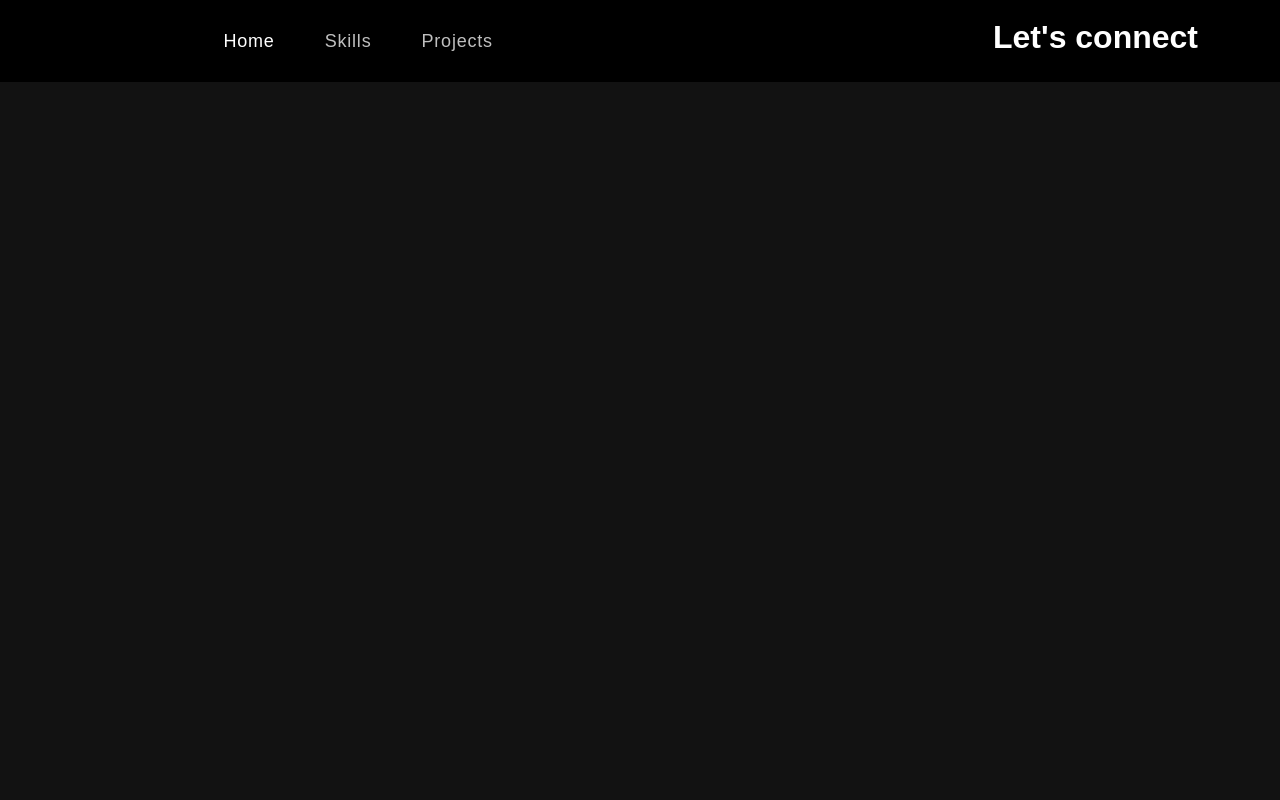
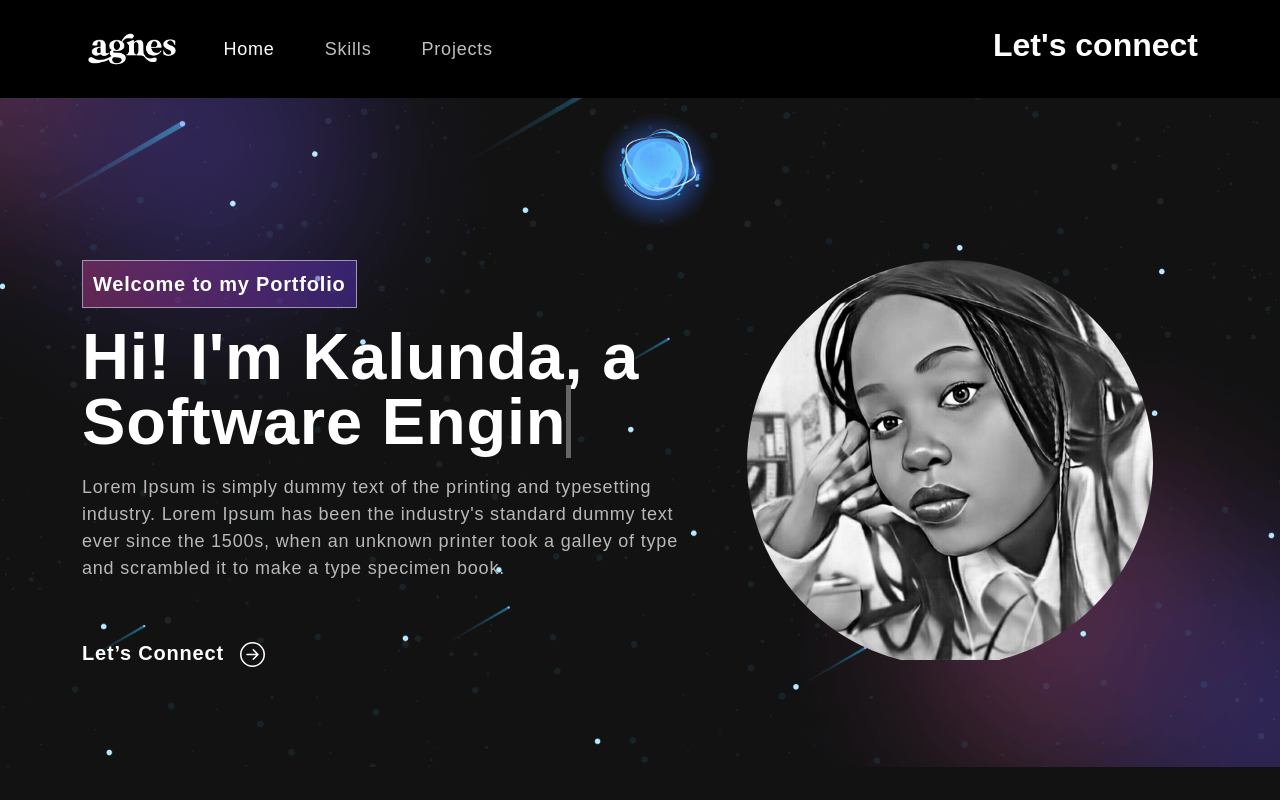
Before and after one commit to Agnes-Kalunda/agness, a React (Create React App) app: page / in a window 1280 px wide. Built offline with nearby package versions, Linux system fonts and the light colour scheme.

Commit message:
Banner component

```diff
--- a/package.json
+++ b/package.json
@@ -6,10 +6,13 @@
     "@testing-library/jest-dom": "^5.17.0",
     "@testing-library/react": "^13.4.0",
     "@testing-library/user-event": "^13.5.0",
+    "animate.css": "^4.1.1",
     "bootstrap": "^5.3.3",
     "react": "^18.2.0",
     "react-bootstrap": "^2.10.1",
+    "react-bootstrap-icons": "^1.11.3",
     "react-dom": "^18.2.0",
+    "react-on-screen": "^2.1.1",
     "react-scripts": "5.0.1",
     "web-vitals": "^2.1.4"
   },
--- a/src/App.js
+++ b/src/App.js
@@ -1,11 +1,13 @@
 import './App.css';
 import 'bootstrap/dist/css/bootstrap.min.css'
 import { NavBar } from './components/NavBar';
+import { Banner } from './components/Banner';
 
 function App() {
   return (
     <div className="App">
       < NavBar />
+      < Banner/>
 
     </div>
   );
--- a/src/components/Banner.js
+++ b/src/components/Banner.js
@@ -0,0 +1,84 @@
+import { useState, useEffect } from "react";
+import { Container, Row, Col } from "react-bootstrap";
+import imgg from "../assets/img/IMG_92vnxx.jpg"
+import { ArrowRightCircle } from 'react-bootstrap-icons';
+import 'animate.css';
+import TrackVisibility from 'react-on-screen';
+
+export const Banner = () => {
+  const [loopNum, setLoopNum] = useState(0);
+  const [isDeleting, setIsDeleting] = useState(false);
+  const [text, setText] = useState('');
+  const [delta, setDelta] = useState(300 - Math.random() * 100);
+  const [index, setIndex] = useState(1);
+  const toRotate = [ "Software Engineer", "ML Engineer", "Technical Writer" ];
+  const period = 500;
+
+  useEffect(() => {
+    let ticker = setInterval(() => {
+      tick();
+    }, delta);
+
+    return () => { clearInterval(ticker) };
+  }, [text])
+
+  const tick = () => {
+    let i = loopNum % toRotate.length;
+    let fullText = toRotate[i];
+    let updatedText = isDeleting ? fullText.substring(0, text.length - 1) : fullText.substring(0, text.length + 1);
+
+    setText(updatedText);
+
+    if (isDeleting) {
+      setDelta(prevDelta => prevDelta / 2);
+    }
+
+    if (!isDeleting && updatedText === fullText) {
+      setIsDeleting(true);
+      setIndex(prevIndex => prevIndex - 1);
+      setDelta(period);
+    } else if (isDeleting && updatedText === '') {
+      setIsDeleting(false);
+      setLoopNum(loopNum + 1);
+      setIndex(1);
+      setDelta(50);
+    } else {
+      setIndex(prevIndex => prevIndex + 1);
+    }
+  }
+
+  return (
+    <section className="banner" id="home">
+      <Container>
+        <Row className="aligh-items-center">
+          <Col xs={12} md={6} xl={7}>
+            <TrackVisibility>
+              {({ isVisible }) =>
+              <div className={isVisible ? "animate__animated animate__fadeIn" : ""}>
+                <span className="tagline">Welcome to my Portfolio</span>
+                <h1>{`Hi! I'm Kalunda, a `}
+                <br/><span className="txt-rotate" dataPeriod="1000" data-rotate='[ "Software Engineer", "ML Engineer", "Technical Writer" ]'><span className="wrap">{text}</span></span></h1>
+                  <p>Lorem Ipsum is simply dummy text of the printing and typesetting industry. Lorem Ipsum has been the industry's standard dummy text ever since the 1500s, when an unknown printer took a galley of type and scrambled it to make a type specimen book.</p>
+                  <button onClick={() => console.log('connect')} style={{ color: 'white' }}>
+  <a href="#connect" style={{ color: 'white', textDecoration: 'none' }}>Let’s Connect <ArrowRightCircle size={25} /></a>
+</button>
+
+              </div>}
+            </TrackVisibility>
+          </Col>
+          <Col xs={12} md={6} xl={5}>
+            <TrackVisibility>
+              {({ isVisible }) =>
+                <div className={isVisible ? "animate__animated animate__zoomIn" : ""}>
+                  <div className="circular-image">
+                  <img src={imgg} alt="vite"/>
+                  </div>
+
+                </div>}
+            </TrackVisibility>
+          </Col>
+        </Row>
+      </Container>
+    </section>
+  )
+}
--- a/src/components/NavBar.js
+++ b/src/components/NavBar.js
@@ -32,7 +32,7 @@
     <Navbar expand="lg" className={scrolled ? "scrolled" : ""}>
       <Container>
         <Navbar.Brand href="#home">
-          {/* <img src={agnes} alt="logo" /> */}
+          <img src={agnes} alt="logo" />
         </Navbar.Brand>
         <Navbar.Toggle aria-controls="basic-navbar-nav">
           <span className="navbar-toggler-icon"></span>
```
Also changed, not shown: 1 other file (tests, documents, lock files or other folders).
